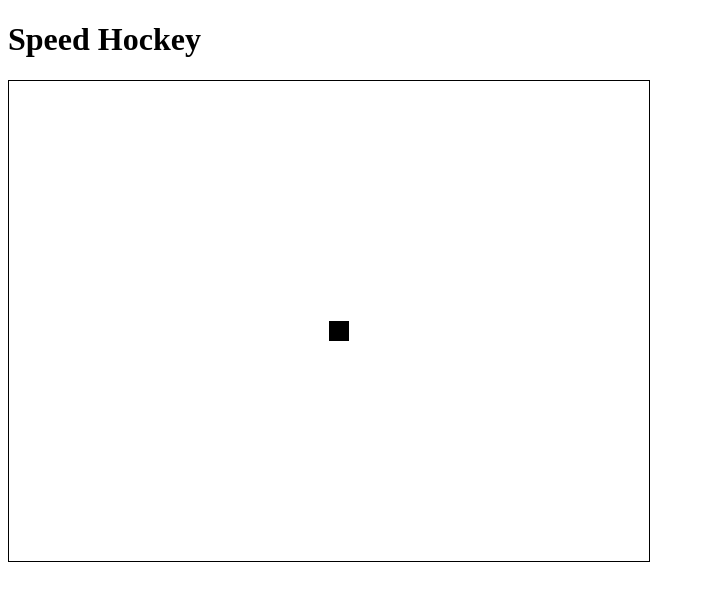
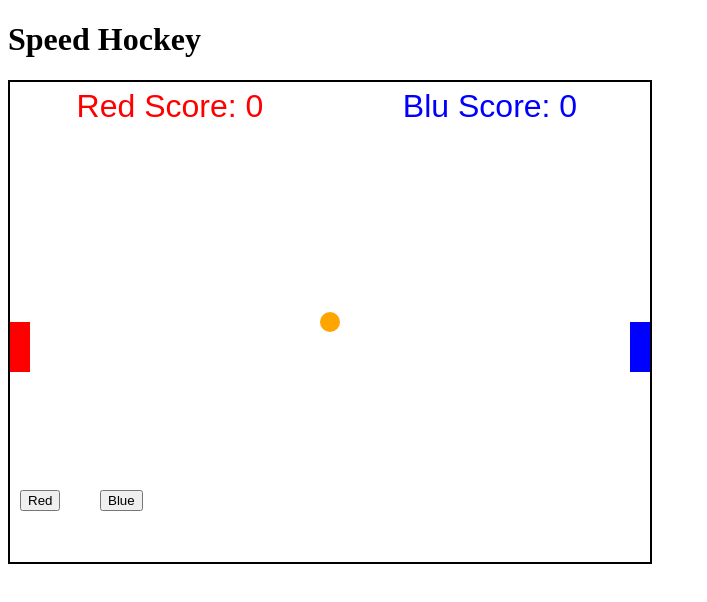
Before and after one commit to buserp/speedhockey.online, a website built with Parcel: page src/index.html in a window 1280 px wide. Shown: the whole page, without its empty margins (0-707 px from the left). Built offline with nearby package versions, Linux system fonts and the light colour scheme; files whose address does not match are found by name.

Commit message:
Two players works!

```diff
--- a/package.json
+++ b/package.json
@@ -8,12 +8,14 @@
   },
   "license": "MIT",
   "dependencies": {
+    "p5": "^1.8.0",
     "parcel": "^2.10.3",
     "socket.io": "^4.7.2",
     "socket.io-client": "^4.7.2",
     "typescript": "^5.3.2"
   },
   "devDependencies": {
+    "@types/p5": "^1.7.4",
     "buffer": "^6.0.3"
   }
 }
--- a/src/client.ts
+++ b/src/client.ts
@@ -1,36 +1,72 @@
 import { Socket, io } from "socket.io-client";
-import { CANVAS_WIDTH, CANVAS_HEIGHT, PUCK_RADIUS } from "./constants";
+import P5 from "p5";
+import { CANVAS_WIDTH, CANVAS_HEIGHT, PUCK_RADIUS, PLAYER1X, PLAYER2X, PADDLE_WIDTH, PADDLE_HEIGHT } from "./constants";
 
 const sio: Socket<ServerToClientEvents, ClientToServerEvents> = io("http://127.0.0.1:3000/");
 
+let _player = 0;
+
 let _state: GameState = {
     puckPos: { x: CANVAS_WIDTH / 2, y: CANVAS_HEIGHT / 2 },
+    player1Pos: { x: PLAYER1X, y: CANVAS_HEIGHT / 2 },
+    player2Pos: { x: PLAYER2X, y: CANVAS_HEIGHT / 2 },
     redScore: 0,
     bluScore: 0,
 };
-
 
 sio.on("updateGameState", (state: GameState) => {
     console.log(state);
     _state = state;
 });
 
-const canvas = document.getElementById('canvas') as HTMLCanvasElement;
+const sketch = (p5: P5) => {
+    p5.setup = () => {
+        // Creating and positioning the canvas
+        const canvas = p5.createCanvas(CANVAS_WIDTH, CANVAS_HEIGHT);
+        canvas.parent("app");
+        canvas.style('border', '2px solid black');
 
-canvas.setAttribute("width", CANVAS_WIDTH.toString());
-canvas.setAttribute("height", CANVAS_HEIGHT.toString());
+        // Configuring the canvas
+        p5.background("white");
 
+        let redButton = p5.createButton('Red');
+        redButton.position(20, CANVAS_HEIGHT + 10);
+        redButton.mousePressed(() => { _player = 0 });
 
-let ctx = canvas.getContext('2d') as CanvasRenderingContext2D;
+        let blueButton = p5.createButton('Blue');
+        blueButton.position(100, CANVAS_HEIGHT + 10);
+        blueButton.mousePressed(() => { _player = 1; });
 
-function animate(dt: number) {
-    // Clear the canvas
-    ctx.fillStyle = 'white';
-    ctx.fillRect(0, 0, CANVAS_WIDTH, CANVAS_HEIGHT);
-    ctx.fillStyle = 'black';
-    //ctx.arc(_state.puckPos.x, _state.puckPos.y, PUCK_RADIUS, 0, 2 * Math.PI);
-    ctx.fillRect(_state.puckPos.x, _state.puckPos.y, 20, 20);
-    requestAnimationFrame(animate);
-}
+        p5.mouseMoved = () => {
+            sio.emit("updatePosition", {
+                x: p5.mouseX,
+                y: p5.mouseY,
+            },
+                _player);
+        }
+    };
 
-animate(0);
+    // The sketch draw method
+    p5.draw = () => {
+        p5.background(p5.color("white"));
+        // DEMO: Let the circle instances draw themselves
+        p5.noStroke();
+        p5.fill("orange");
+        p5.ellipse(_state.puckPos.x, _state.puckPos.y, PUCK_RADIUS);
+
+        p5.fill("red");
+        p5.rect(_state.player1Pos.x, _state.player1Pos.y, PADDLE_WIDTH, PADDLE_HEIGHT);
+        p5.fill("blue");
+        p5.rect(_state.player2Pos.x, _state.player2Pos.y, PADDLE_WIDTH, PADDLE_HEIGHT);
+
+        p5.textSize(32);
+        p5.textAlign(p5.CENTER, p5.TOP);
+        p5.fill(255, 0, 0); // Red color
+        p5.text('Red Score: ' + _state.redScore, CANVAS_WIDTH / 4, 10);
+
+        p5.fill(0, 0, 255); // Blue color
+        p5.text('Blu Score: ' + _state.bluScore, (3 * CANVAS_WIDTH) / 4, 10);
+    };
+};
+
+new P5(sketch);
--- a/src/constants.ts
+++ b/src/constants.ts
@@ -2,3 +2,8 @@ export const PUCK_RADIUS = 20;
 export const CANVAS_WIDTH = 640;
 export const CANVAS_HEIGHT = 480;
 export const TICKRATE_MS = 16;
+export const PLAYER1X = 0;
+export const PLAYER2X = CANVAS_WIDTH - 20;
+
+export const PADDLE_HEIGHT = 50;
+export const PADDLE_WIDTH = 20;
--- a/src/index.html
+++ b/src/index.html
@@ -10,9 +10,10 @@
 
 <body>
     <h1>Speed Hockey</h1>
-    <canvas id="canvas" width="0" height="0"
+    <div id="app"></div>
+    <!--<canvas id="canvas" width="0" height="0"
             style="border: 1px solid black;">
-    </canvas>
+    </canvas>-->
     <script type="module" src="client.ts"></script>
 </body>
 </html>
--- a/src/types.ts
+++ b/src/types.ts
@@ -4,7 +4,7 @@ interface ServerToClientEvents {
 }
 
 interface ClientToServerEvents {
-    updatePosition: (pos: Vector2) => void;
+    updatePosition: (pos: Vector2, player: number) => void;
 }
 
 interface InterServerEvents { }
@@ -21,6 +21,8 @@ type Vector2 = {
 
 type GameState = {
     puckPos: Vector2,
+    player1Pos: Vector2,
+    player2Pos: Vector2,
     redScore: number,
     bluScore: number,
 };
```
Also changed, not shown: src/server.ts (+48 -11 lines), 1 other file.
